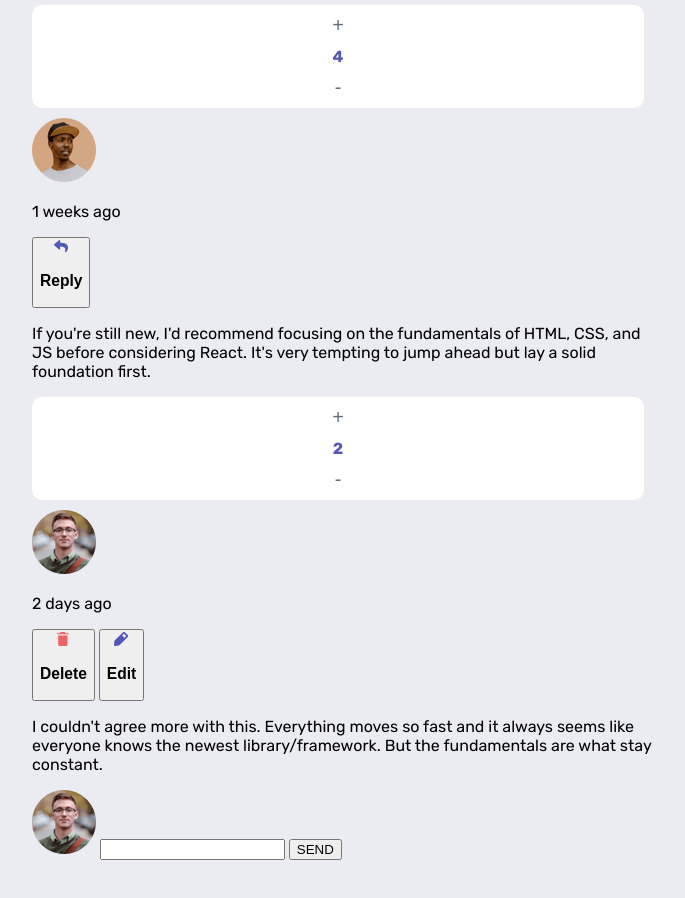
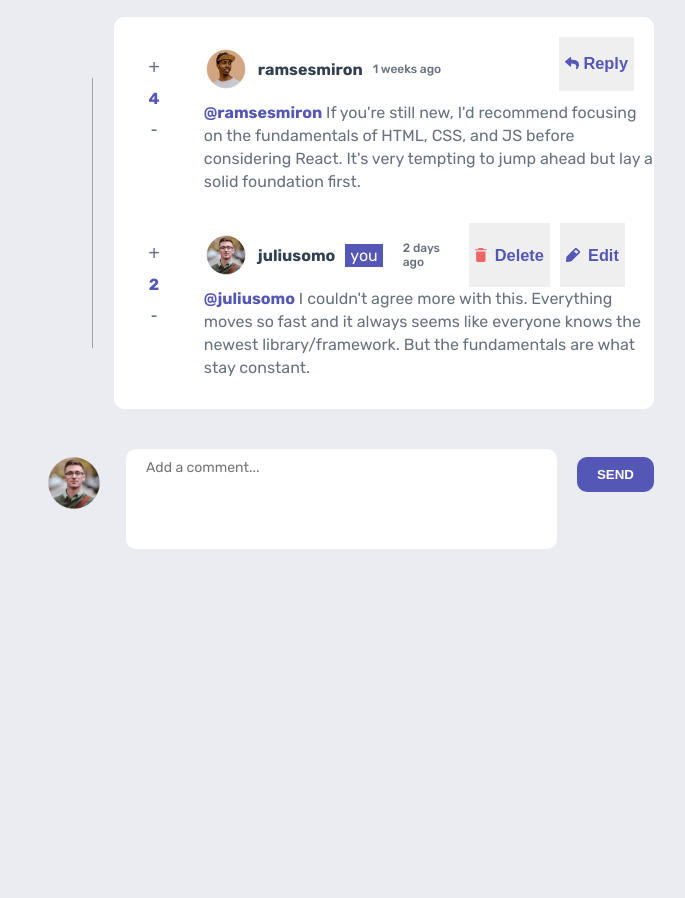
Before and after one commit to AkshayEddula/interactive-comment-section, a plain HTML site: page index.html in a window 1280 px wide. Shown: the part 454-1352 px from the top of the page, without its empty margins (292-977 px from the left). After the commit the page ends 1071 px from the top, so only its background shows below. Drawn offline with Linux system fonts and the light colour scheme.

Commit message:
ui design complete

```diff
--- a/index.html
+++ b/index.html
@@ -46,7 +46,7 @@
           </div>
           <div class="comment1">
             <div class="likes-adder">
-              <button id="like_Increase">+</button>
+              <button id="like_Decrease">+</button>
               <p>5</p>
               <button id="like_Decrease">-</button>
             </div>
@@ -71,21 +71,24 @@
             </div>
           </div>
         </div>
+        <div class="side-line">
+          <div class="line">
+          </div>
           <div class="middle-container">
             <div class="comment2">
-            <div class="likes-adder">
+              <div class="likes-adder2">
                 <button id="like_Increase">+</button>
                 <p>4</p>
                 <button id="like_Decrease">-</button>
               </div>
-            <div class="comment_content">
-              <div class="profile">
+              <div class="comment_content2">
+                <div class="profile2">
                   <div class="pro">
                     <img src="/images/avatars/image-ramsesmiron.png" alt="profile1">
-
+                    <h3>ramsesmiron</h3>
                     <p>1 weeks ago</p>
                   </div>
-                <div class="icon_1">
+                  <div class="icon_2">
                     <button class="reply">
                       <img src="images/icon-reply.svg" alt="">
                       <h3>Reply</h3>
@@ -93,19 +96,22 @@
                   </div>
                 </div>
                 <div class="comment_para">
-                <p><span class="reply_name"></span> If you're still new, I'd recommend focusing on the fundamentals of HTML, CSS, and JS before considering React. It's very tempting to jump ahead but lay a solid foundation first.</p>
+                  <p><span class="reply_name">@ramsesmiron</span> If you're still new, I'd recommend focusing on the fundamentals of HTML, CSS, and JS before considering React. It's very tempting to jump ahead but lay a solid foundation first.</p>
+                </div>
             </div>
             </div>
             <div class="comment">
-            <div class="likes-adder">
+              <div class="likes-adder3">
                 <button id="like_Increase">+</button>
                 <p>2</p>
                 <button id="like_Decrease">-</button>
               </div>
-            <div class="comment_content">
-              <div class="profile">
+              <div class="comment_content3">
+                <div class="profile3">
                   <div class="pro">
                     <img src="/images/avatars/image-juliusomo.png" alt="profile1">
+                    <h3>juliusomo</h3>
+                    <h4>you</h4>
                     <p>2 days ago</p>
                   </div>
                   <div class="icons">
@@ -117,18 +123,22 @@
                       <img src="images/icon-edit.svg" alt="">
                       <h3>Edit</h3>
                     </button>
-
                   </div>
                 </div>
                 <div class="comment_para">
-                <p><span class="reply_name"></span>I couldn't agree more with this. Everything moves so fast and it always seems like everyone knows the newest library/framework. But the fundamentals are what stay constant.</p>
+                  <p><span class="reply_name">@juliusomo</span> I couldn't agree more with this. Everything moves so fast and it always seems like everyone knows the newest library/framework. But the fundamentals are what stay constant.</p>
+                </div>
+            </div>
+          </div>
           </div>
         </div>
         </div>
         <div class="bottom-container">
+         <div class="bot">
           <img src="images/avatars/image-juliusomo.png" alt="">
-          <input type="text">
+          <textarea name="" id="" cols="4" rows="4" placeholder="Add a comment..."></textarea>
           <button type="submit">SEND</button>
+         </div>
         </div>
       </div>
   </section>
--- a/style.css
+++ b/style.css
@@ -51,6 +51,7 @@ section {
 
 .top-container .comment_content .pro p{
   font-size: 12px;
+  font-weight: 500;
   padding-left: 10px;
   color:hsl(211, 10%, 45%);
 }
@@ -111,3 +112,271 @@ section {
   margin: 0;
   line-height: 23px
 }
+
+/* middle container */
+
+.side-line {
+  display: flex;
+  align-items: center;
+}
+
+.line {
+  position: absolute;
+  left: 30%;
+  width: 1px;
+  height: 270px;
+  background-color: hsl(211, 11%, 64%);
+}
+
+
+.middle-container {
+  display: flex;
+  flex-direction: column;
+  justify-content: center;
+  width: 83%;
+  margin: 10px;
+  margin-left: 13%;
+  background: white;
+  padding: 10px;
+  border-radius: 10px;
+}
+
+.comment2 {
+  width: 100%;
+  display: flex;
+  margin: 10px;
+  margin-bottom: 20px;
+}
+
+.comment2 .likes-adder2 {
+  background-color: white;
+  padding: 8px;
+  margin: 10px 20px 10px 0;
+  height: 100%;
+  display: flex;
+  flex-direction: column;
+  justify-content: center;
+  align-items: center;
+  border-radius: 10px;
+}
+
+.likes-adder2 p {
+  font-weight: 700;
+  color: hsl(238, 40%, 52%);
+  margin: 9px 0;
+}
+
+.likes-adder2 button {
+  background-color: white ;
+  border: none;
+  font-size: 20px;
+  color: hsl(211, 10%, 45%);
+  cursor: pointer;
+}
+
+.comment_content2 .profile2 {
+  display: flex;
+  justify-content: space-between;
+}
+
+
+.comment_content2 .profile2 .pro {
+  display: flex;
+  justify-content: center;
+  align-items: center;
+}
+
+.comment_content2 .profile2 .pro img{
+  transform: scale(0.6);
+}
+
+.comment_content2 .profile2 .pro h3 {
+  font-size: 16px;
+  color: hsl(212, 24%, 26%);
+  font-weight: 700;
+}
+
+.comment_content2 .profile2 .pro p {
+  font-size: 12px;
+  font-weight: 500;
+  padding-left: 10px;
+  color:hsl(211, 10%, 45%);
+}
+
+.comment_content2 .icon_2 {
+  padding-right: 20px;
+}
+
+.comment_content2 .icon_2 button {
+  display:flex;
+  align-items: center;
+  width: 75px;
+  justify-content: space-between;
+  border: none;
+  cursor: pointer;
+  color: hsl(238, 40%, 52%);
+  font-weight: 400;
+  font-size: 14px;
+}
+
+.comment_content2  .comment_para p {
+  color: hsl(211, 10%, 45%);
+  padding-left: 10px;
+  margin: 0;
+  line-height: 23px
+}
+
+/* comment */
+
+.comment {
+  display: flex;
+  justify-content: center;
+  width: 100%;
+  margin: 10px;
+  margin-bottom: 20px;
+}
+
+.comment .likes-adder3{
+  background-color: white;
+  padding: 8px;
+  margin: 10px 20px 10px 0;
+  height: 100%;
+  display: flex;
+  flex-direction: column;
+  justify-content: center;
+  align-items: center;
+  border-radius: 10px;
+}
+
+.likes-adder3 p {
+  font-weight: 700;
+  color: hsl(238, 40%, 52%);
+  margin: 9px 0;
+}
+
+.likes-adder3 button {
+  background-color: white ;
+  border: none;
+  font-size: 20px;
+  color: hsl(211, 10%, 45%);
+  cursor: pointer;
+}
+
+.comment_content3 .profile3 {
+  display: flex;
+  justify-content: space-between;
+}
+
+.comment_content3 .profile3 .pro {
+  display: flex;
+  justify-content: center;
+  align-items: center;
+}
+
+.comment_content3 .profile3 .pro img{
+  transform: scale(0.6);
+}
+
+.comment_content3 .profile3 .pro h3 {
+  font-size: 16px;
+  color: hsl(212, 24%, 26%);
+  font-weight: 700;
+}
+
+.comment_content3 .profile3 .pro h4 {
+  text-align: center;
+  justify-items: center;
+  padding: 2px 5px;
+  color: white;
+  font-weight: 400;
+  margin: 0 10px;
+  background: hsl(238, 40%, 52%) ;
+}
+
+.comment_content3 .profile3 .pro p {
+  font-size: 12px;
+  font-weight: 500;
+  padding-left: 10px;
+  color:hsl(211, 10%, 45%);
+}
+
+.comment_content3 .icons {
+  display: flex;
+  width: 180px;
+  padding-right: 19px;
+  justify-content: space-evenly;
+}
+
+.comment_content3 .icons button {
+  display:flex;
+  align-items: center;
+  justify-content: space-between;
+  border: none;
+  cursor: pointer;
+  color: hsl(238, 40%, 52%);
+  font-weight: 400;
+  font-size: 14px;
+}
+
+.comment_content3 .icons button h3 {
+  padding: 0px 0 0 8px;
+}
+
+.comment_content3  .comment_para p {
+  color: hsl(211, 10%, 45%);
+  padding-left: 10px;
+  margin: 0;
+  line-height: 23px
+}
+
+.reply_name {
+  color: hsl(238, 40%, 52%);
+  font-weight: 700;
+}
+
+.bottom-container {
+  height: 140px;
+  border-radius: 10px;
+}
+
+.bottom-container .bot {
+  display: flex;
+  justify-content: space-between;
+  align-items: center;
+}
+
+.bottom-container .bot img {
+  transform: scale(0.8);
+  margin: 0;
+  padding: 0 10px;
+  padding-bottom: 40px;
+}
+
+.bottom-container .bot textarea{
+  width: 100%;
+  height: 80px;
+  resize: none;
+  padding: 10px 20px;
+  border: none;
+  border-radius: 10px;
+  margin: 10px;
+  margin-top: 30px;
+  margin-bottom: 30px;
+  text-align: left;
+  font-family: 'Rubik', sans-serif;
+  font-size: 14px;
+  color:hsl(211, 10%, 45%) ;
+  cursor: pointer;
+}
+
+.bottom-container .bot button {
+  background: hsl(238, 40%, 52%);
+  color: white;
+  font-weight: 700;
+  cursor: pointer;
+  padding: 10px 20px;
+  margin: 0 10px;
+  margin-bottom: 50px;
+  border-radius: 10px;
+  border: none;
+}
```
Lines whose indentation alone changed are shown as unchanged.
